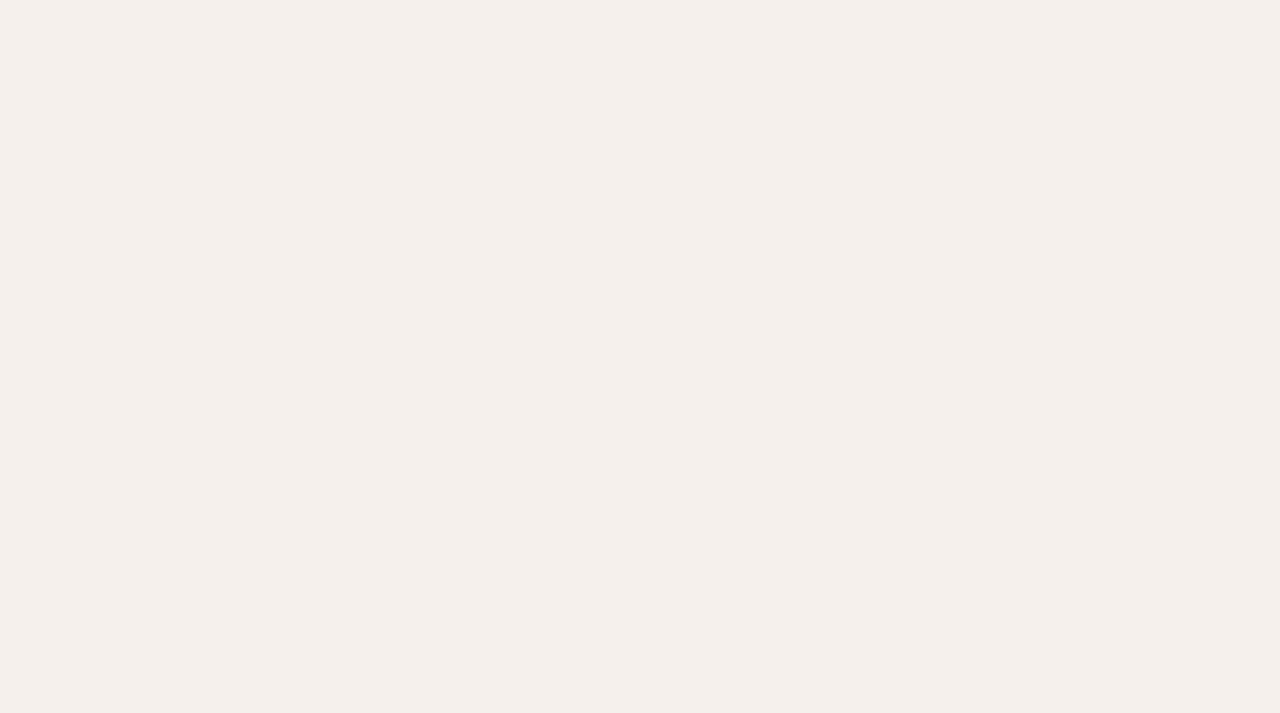
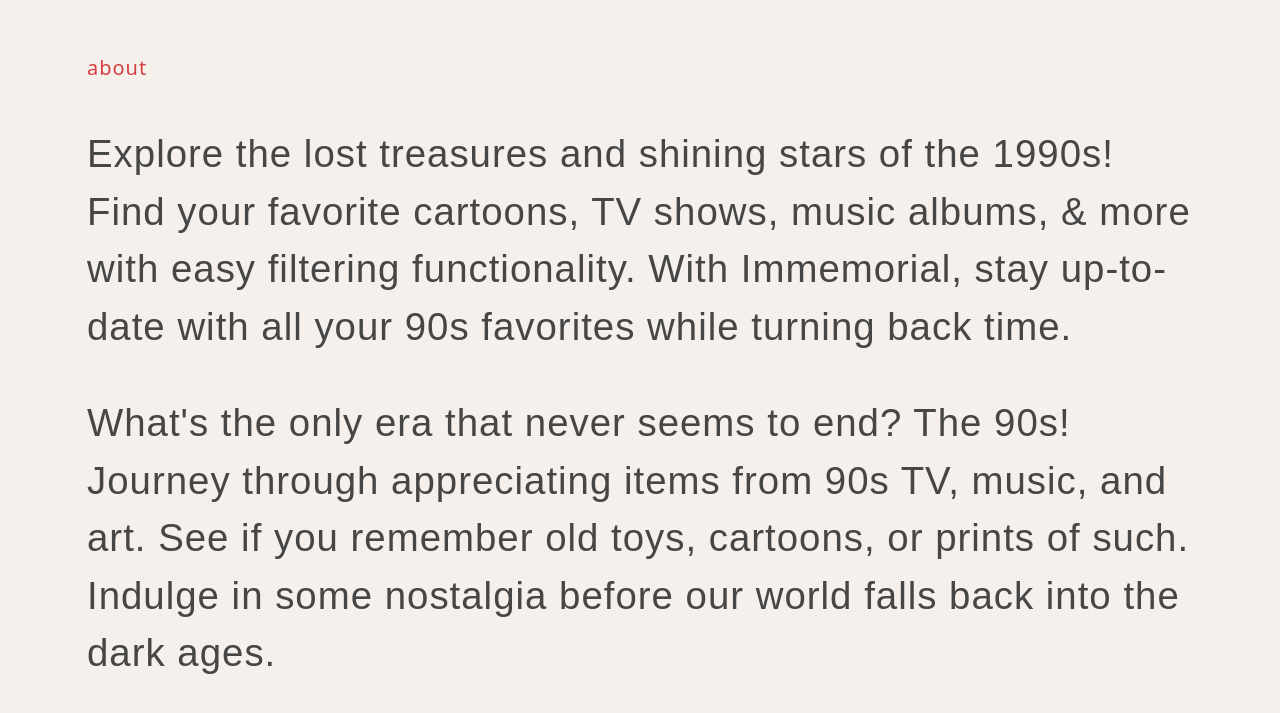
Before and after one commit to sadrilamin1999/immemorial, a React (Create React App) app: page / in a window 1280 px wide. Shown: the part 1729-2442 px from the top of the page. Before the commit the page ends 1700 px from the top, so only its background shows below. Built offline with nearby package versions, Linux system fonts and the light colour scheme; the HTML template or start-up script is replaced by a standard one.

Commit message:
about section done

```diff
--- /dev/null
+++ b/src/components/About.js
@@ -0,0 +1,23 @@
+import SectionTitle from "../utls/SectionTitle";
+
+const About = () => {
+  return (
+    <section className="about wrapper">
+      <SectionTitle titleText="About" />
+      <p className=" text-[3vw] leading-[1.5]">
+        Explore the lost treasures and shining stars of the 1990s! Find your
+        favorite cartoons, TV shows, music albums, & more with easy filtering
+        functionality. With Immemorial, stay up-to-date with all your 90s
+        favorites while turning back time.
+      </p>
+      <p className=" text-[3vw] leading-[1.5] mt-[3vw]">
+        What's the only era that never seems to end? The 90s! Journey through
+        appreciating items from 90s TV, music, and art. See if you remember old
+        toys, cartoons, or prints of such. Indulge in some nostalgia before our
+        world falls back into the dark ages.
+      </p>
+    </section>
+  );
+};
+
+export default About;
--- a/src/pages/Home.js
+++ b/src/pages/Home.js
@@ -1,11 +1,13 @@
+import Hero from "../components/Hero";
 import Fetured from "../components/Fetured";
-import Hero from "../components/Hero";
+import About from "../components/About";
 
 const Home = () => {
   return (
     <div className="home px-[4.7rem]">
       <Hero />
       <Fetured />
+      <About />
     </div>
   );
 };
```
